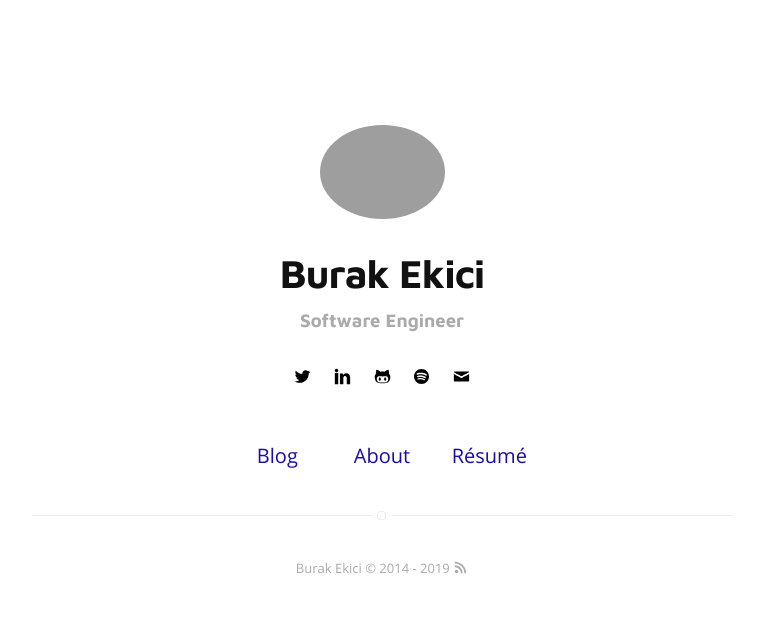
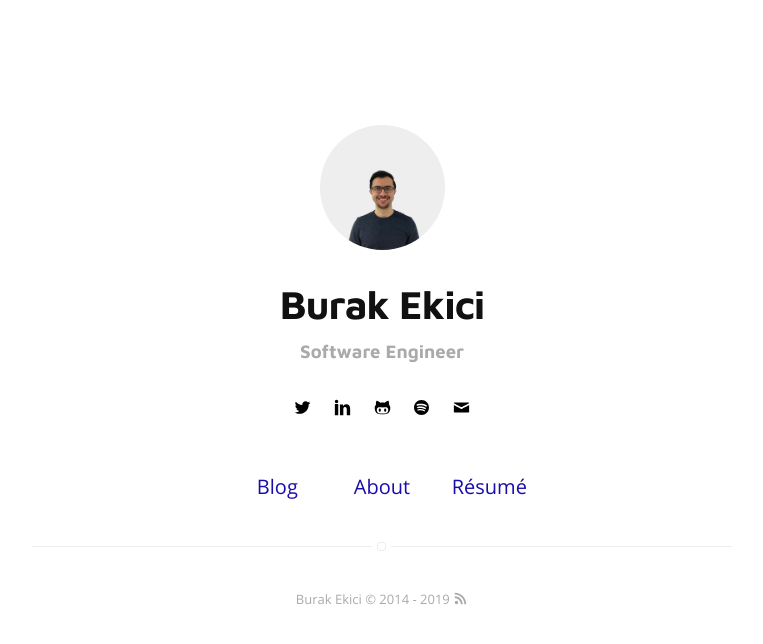
Before and after one commit to burakekici/burakekici.github.io, a Jekyll site: the page built from index.html, in a window 1280 px wide. Shown: the top 644 px of the page, without its empty margins (258-1021 px from the left). Built offline with Jekyll 4.4.1, drawn with Linux system fonts in a browser that asks for light colours.

Commit message:
Profile pic is converted to JPG again.

```diff
--- a/_config.yml
+++ b/_config.yml
@@ -8,7 +8,7 @@ description: Personal blog and portfolio page
 # if it's an external image, update below for true
 # better with square images
 external-image: false
-picture: assets/images/profile.jp2
+picture: assets/images/profile.jpg
 
 # If you want to include your resume, set to true
 # and specify source (external or local).
```
Also changed, not shown: assets/images/profile.jpg (added), 1 other file.
